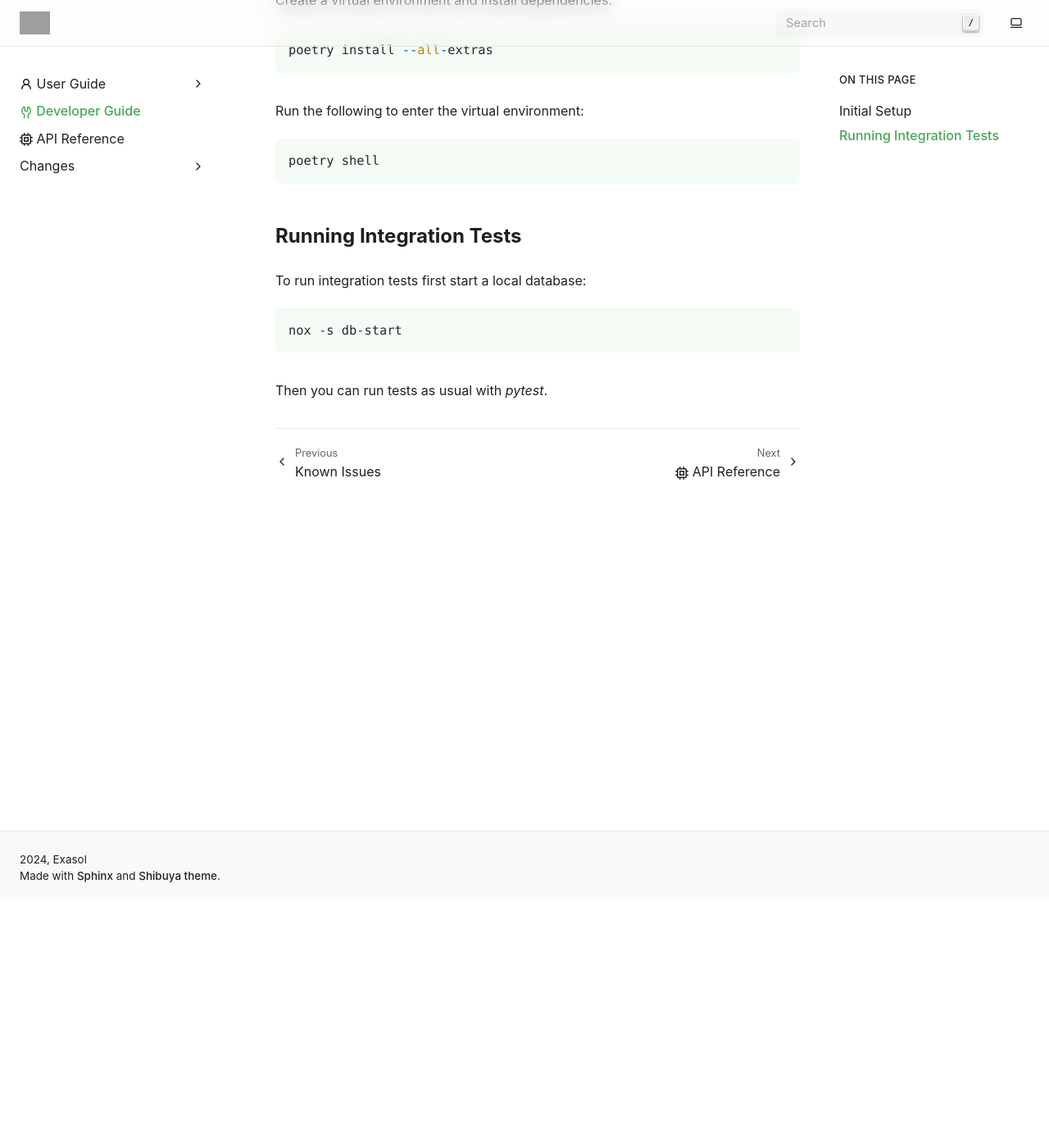
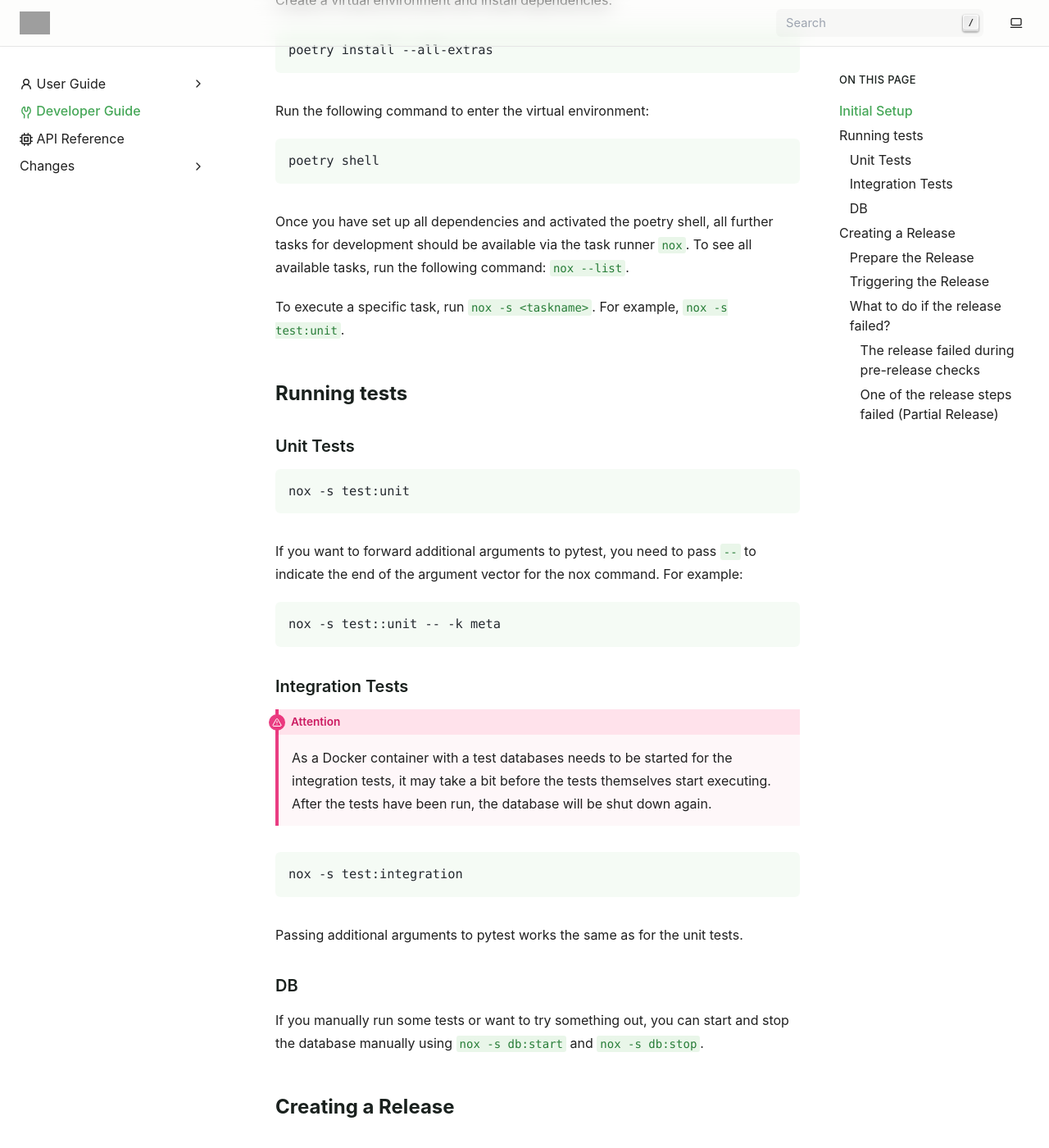
Before and after one commit to exasol/pyexasol, a Sphinx documentation site: the page built from doc/developer_guide.rst, in a window 1280 px wide and 1400 px high, scrolled down 307 px. Shown: the whole window at 82% size. Built offline with Sphinx 7.4.7, drawn with Linux system fonts in a browser that asks for light colours; pages that are not in the unit, such as notebooks, are missing from menus; some of the changed text lies outside the part shown; grey boxes are pictures that could not be loaded.

Commit message:
Add toolbox workflows (#167)

```diff
--- a/doc/developer_guide.rst
+++ b/doc/developer_guide.rst
@@ -3,24 +3,127 @@
 :octicon:`tools` Developer Guide
 ================================
 
-This guide explains how to develop `pyexasol` and run tests.
+This guide explains how to develop ``pyexasol`` and run tests.
 
 Initial Setup
 +++++++++++++
 
-Create a virtual environment and install dependencies::
+Create a virtual environment and install dependencies:
 
-  poetry install --all-extras
+.. code-block:: shell
 
-Run the following to enter the virtual environment::
+    poetry install --all-extras
 
-  poetry shell
+Run the following command to enter the virtual environment:
 
-Running Integration Tests
-+++++++++++++++++++++++++
+.. code-block:: shell
 
-To run integration tests first start a local database::
+    poetry shell
 
-  nox -s db-start
+Once you have set up all dependencies and activated the poetry shell, all further tasks for development should be available via the task runner ``nox``. To see all available tasks, run the following command: ``nox --list``.
 
-Then you can run tests as usual with `pytest`.
+To execute a specific task, run ``nox -s <taskname>``. For example, ``nox -s test:unit``.
+
+Running tests
+++++++++++++++
+
+Unit Tests
+----------
+
+.. code-block:: shell
+
+    nox -s test:unit
+
+If you want to forward additional arguments to pytest, you need to pass ``--`` to indicate the end of the argument vector for the nox command. For example:
+
+.. code-block:: shell
+
+   nox -s test::unit -- -k meta
+
+Integration Tests
+-----------------
+
+.. attention::
+
+   As a Docker container with a test databases needs to be started for the integration tests, it may take a bit before the tests themselves start executing. After the tests have been run, the database will be shut down again.
+
+.. code-block:: shell
+
+    nox -s test:integration
+
+Passing additional arguments to pytest works the same as for the unit tests.
+
+DB
+--
+If you manually run some tests or want to try something out, you can start and stop the database manually using ``nox -s db:start`` and ``nox -s db:stop``.
+
+Creating a Release
+++++++++++++++++++
+
+Prepare the Release
+-------------------
+
+To prepare for a release, a pull request with the following parameters needs to be created:
+
+- Updated version numbers
+- Updated the changelog
+
+This can be achieved by running the following command:
+
+.. code-block:: shell
+
+   nox -s release:prepare -- <major>.<minor>.<patch>
+
+Replace `<major>`, `<minor>`, and `<patch>` with the appropriate version numbers.
+Once the PR is successfully merged, the release can be triggered (see next section).
+
+Triggering the Release
+----------------------
+
+To trigger a release, a new tag must be pushed to GitHub. For further details, see `.github/workflows/ci-cd.yml`.
+
+1. Create a local tag with the appropriate version number:
+
+    .. code-block:: shell
+
+        git tag x.y.z
+
+2. Push the tag to GitHub:
+
+    .. code-block:: shell
+
+        git push origin x.y.z
+
+
+What to do if the release failed?
+---------------------------------
+
+The release failed during pre-release checks
+~~~~~~~~~~~~~~~~~~~~~~~~~~~~~~~~~~~~~~~~~~~~
+
+#. Delete the local tag
+
+    .. code-block:: shell
+
+        git tag -d x.y.z
+
+#. Delete the remote tag
+
+    .. code-block:: shell
+
+        git push --delete origin x.y.z
+
+#. Fix the issue(s) which lead to the failing checks
+#. Start the release process from the beginning
+
+
+One of the release steps failed (Partial Release)
+~~~~~~~~~~~~~~~~~~~~~~~~~~~~~~~~~~~~~~~~~~~~~~~~~
+#. Check the Github action/workflow to see which steps failed
+#. Finish or redo the failed release steps manually
+
+.. note:: Example
+
+    **Scenario**: Publishing of the release on Github was successfully but during the PyPi release, the upload step got interrupted.
+
+    **Solution**: Manually push the package to PyPi
--- a/pyproject.toml
+++ b/pyproject.toml
@@ -75,7 +75,7 @@ pytest = ">=7.0.0,<9"
 docutils = "0.20.1"
 exasol-integration-test-docker-environment = "^3.0.0"
 faker = "^24.14.1"
-exasol-toolbox = "^0.19.0"
+exasol-toolbox = ">=0.20.0"
 
 [tool.black]
 line-length = 88
```
Also changed, not shown: doc/changes/unreleased.md (+1 -0 lines), 16 other files.
